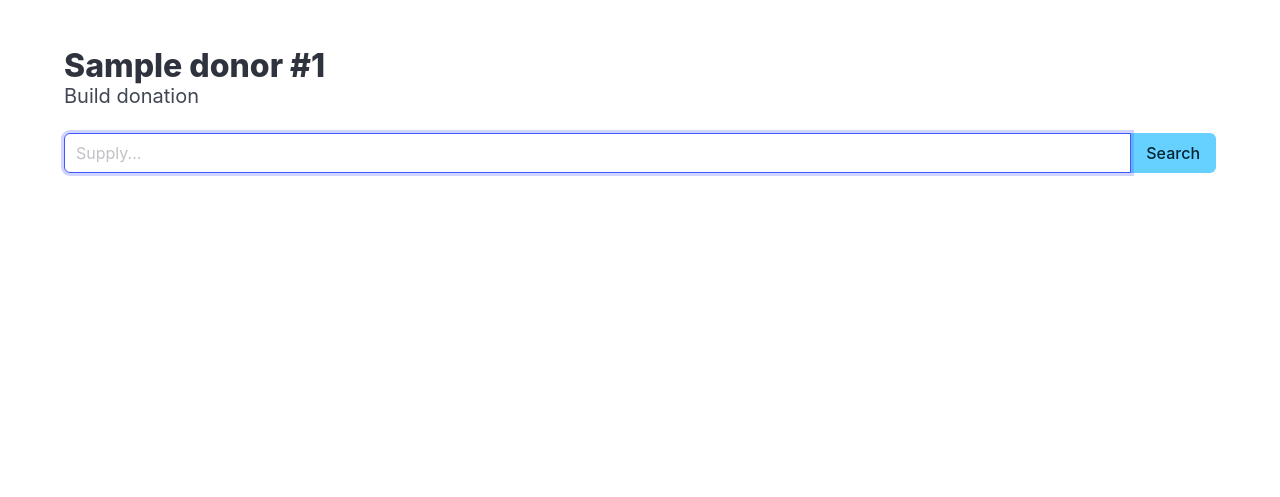
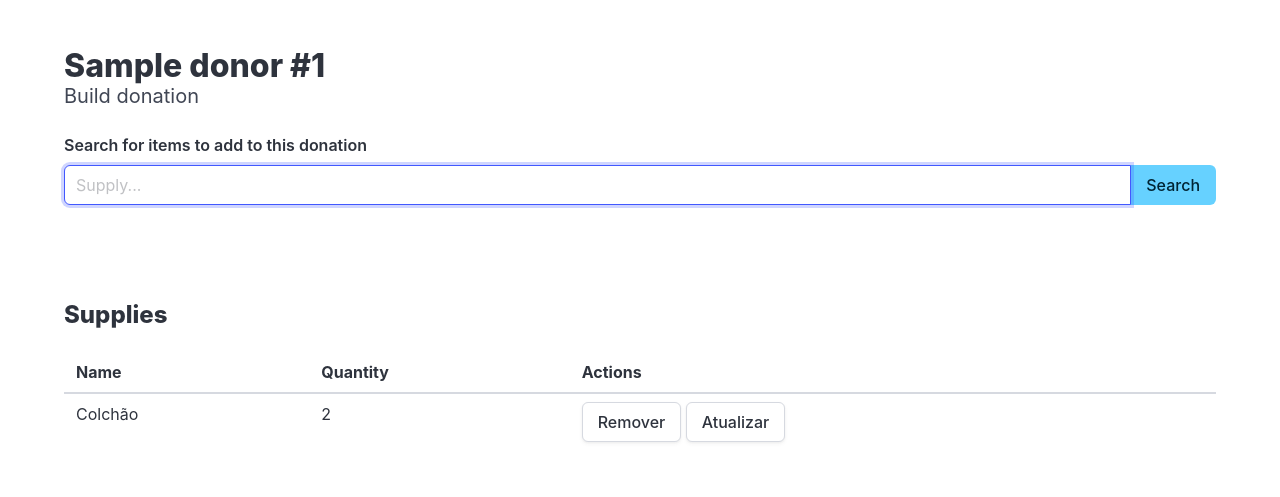
Before and after one commit to mahoee-labs/caristock, a Django app: page /donation/1/build in a window 1280 px wide. Shown: the top 497 px of the page. Run offline with Django 5.2, Linux system fonts and the light colour scheme; tables that the repository leaves empty hold one stand-in row (values such as "Sample post").

Commit message:
Dummy build

```diff
--- a/templates/caristock/donation-build.html
+++ b/templates/caristock/donation-build.html
@@ -6,12 +6,15 @@
 
 {% block main %}
 
-<!-- Donor Information -->
+<!-- Donation Head -->
 <section class="section">
   <div class="container">
     <h2 class="title">{{ donation.donor.name }} #{{ donation.id }}</h2>
     <p class="subtitle">{% translate "Build donation" %}</p>
     <form method="GET">
+      <p class="label">
+        {% translate "Search for items to add to this donation" %}
+      </p>
       <!-- prettier-ignore -->
       {% translate 'Supply...' as placeholder %}
       {% include 'caristock/blocks/search.html' with placeholder=placeholder name='q' value=query %}
@@ -19,4 +22,31 @@
   </div>
 </section>
 
+<!-- Supplies -->
+<section class="section">
+  <div class="container">
+    <h2 class="title is-4">{% translate "Supplies" %}</h2>
+    <table class="table is-fullwidth is-hoverable">
+      <thead>
+        <tr>
+          <th class="is-expanded">{% translate "Name" %}</th>
+          <th>{% translate "Quantity" %}</th>
+          <th>{% translate "Actions" %}</th>
+        </tr>
+      </thead>
+      <tbody>
+        <tr>
+          <td>Colchão</td>
+          <td>2</td>
+          <td>
+            <!-- prettier-ignore -->
+            {% include 'caristock/blocks/button.html' with label='Remover' link='...' %}
+            {% include 'caristock/blocks/button.html' with label='Atualizar' link='...' %}
+          </td>
+        </tr>
+      </tbody>
+    </table>
+  </div>
+</section>
+
 {% endblock %}
```
